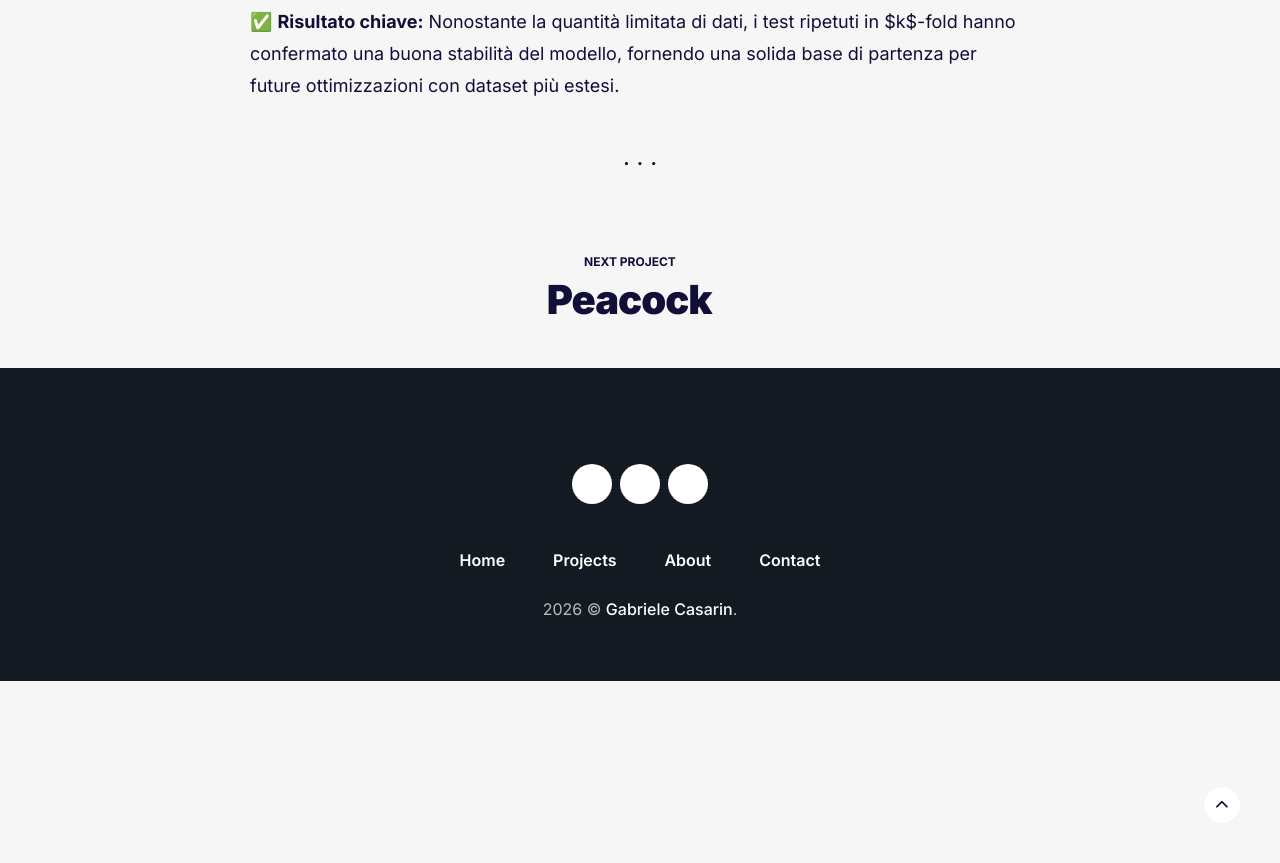
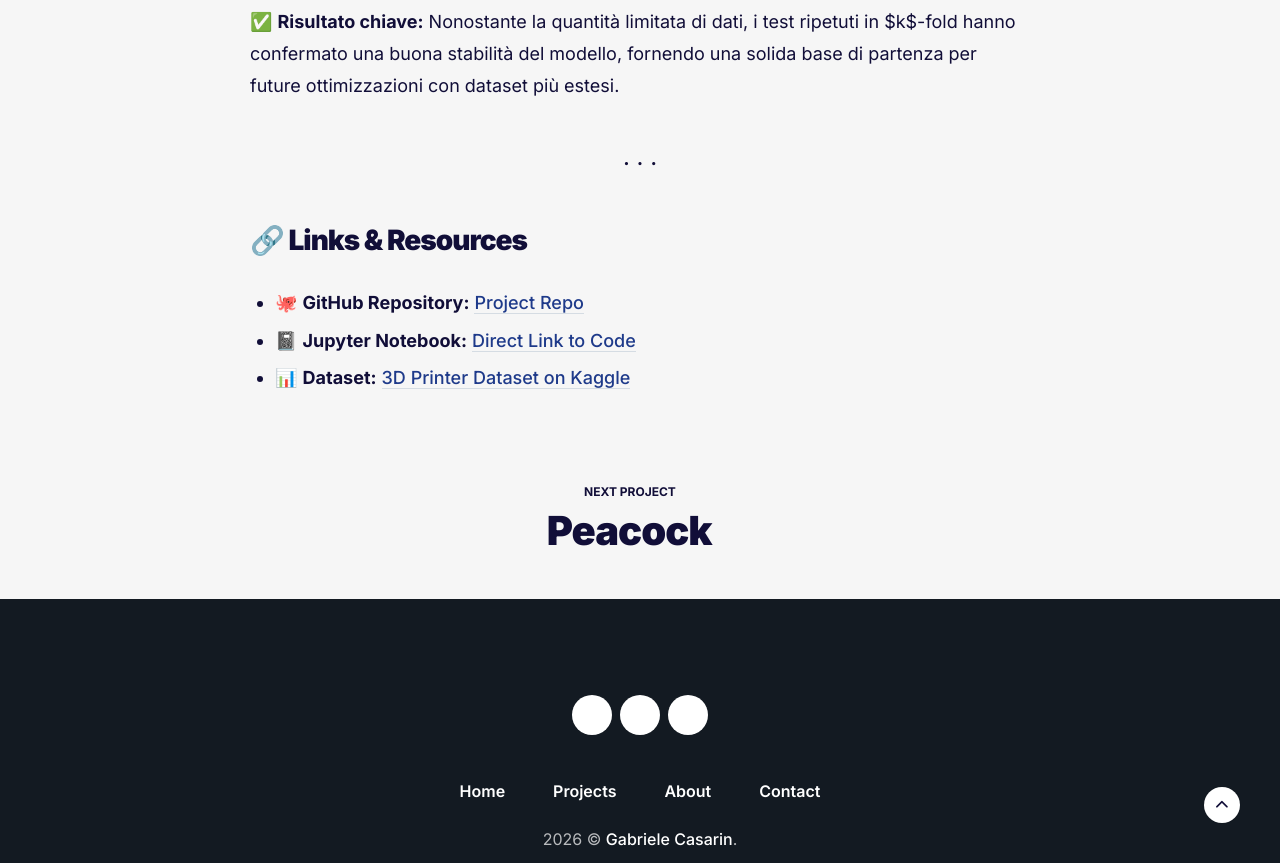
Before and after one commit to gcasarin/gcasarin.github.io, a Jekyll site: the page built from docs/_projects/3d_printing_analysis.md, in a window 1280 px wide and 900 px high, scrolled down 7348 px, cut to the strip 37-900 px from the top of the window. Built offline with Jekyll 4.4.1, drawn with Linux system fonts in a browser that asks for light colours; before the commit the page ends 8066 px from its top, so only the background shows below that.

Commit message:
Add resources and links section
Added links to GitHub repository, Jupyter Notebook, and dataset on Kaggle.

```diff
--- a/docs/_projects/3d_printing_analysis.md
+++ b/docs/_projects/3d_printing_analysis.md
@@ -119,3 +119,8 @@ A **Random Forest Regressor** was implemented to capture non-linear relationship
 </div>
 
 ---
+
+## 🔗 Links & Resources
+* 🐙 **GitHub Repository:** [Project Repo](https://github.com/gcasarin/Python_Project-Data-Analysis-and-Predictive-Modeling-of-Mechanical-Properties-in-FDM-3D-Printing)
+* 📓 **Jupyter Notebook:** [Direct Link to Code](https://github.com/gcasarin/Python_Project-Data-Analysis-and-Predictive-Modeling-of-Mechanical-Properties-in-FDM-3D-Printing/blob/main/Data-Analysis-and-Predictive-Modeling-of-Mechanical-Properties-in-FDM-3D-Printing.ipynb)
+* 📊 **Dataset:** [3D Printer Dataset on Kaggle](https://www.kaggle.com/datasets/afumetto/3dprinter/data?select=data.csv)
```
